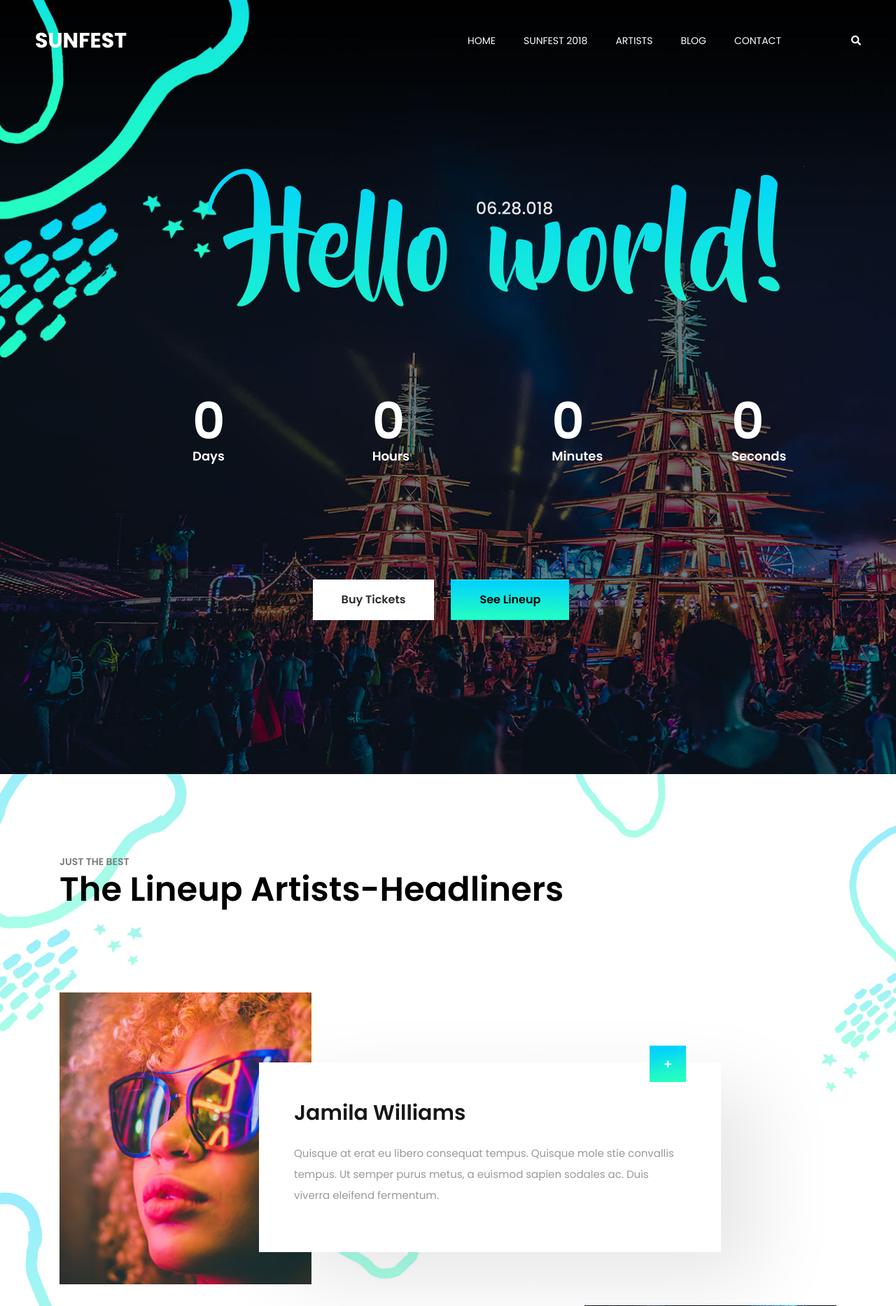
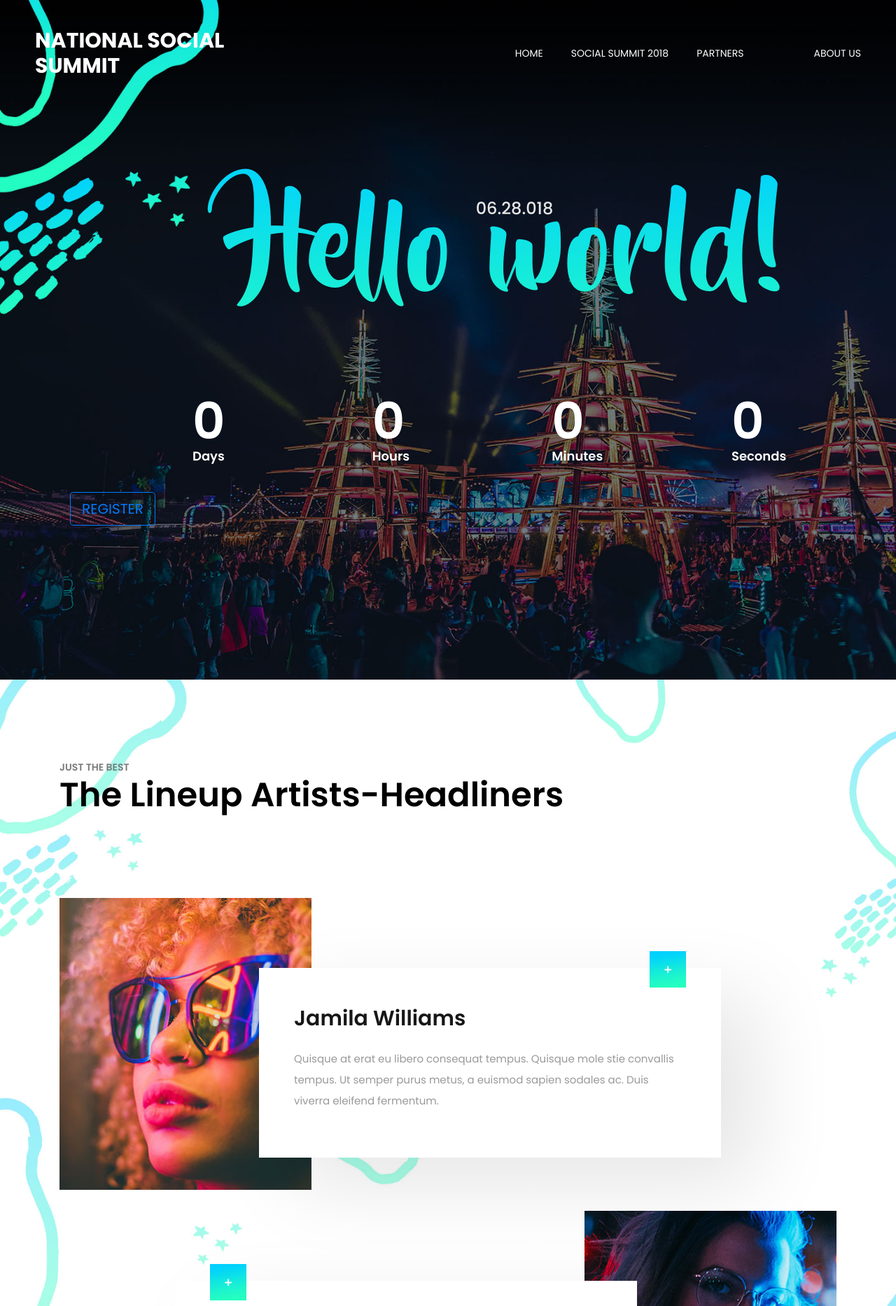
Before and after one commit to SiddharthVarshney/social_summit_19, a PHP site: page / in a window 1280 px wide. Shown: the top 1866 px of the page at 70% size. Run offline with PHP 8.4, Linux system fonts and the light colour scheme.

Commit message:
minor changes

```diff
--- a/index.html
+++ b/index.html
@@ -28,7 +28,7 @@
                 <div class="row align-items-center">
                     <div class="col-10 col-lg-4">
                         <h1 class="site-branding flex">
-                            <a href="#">SUNFEST</a>
+                            <a href="#">NATIONAL SOCIAL SUMMIT</a>
                         </h1>
                     </div>
 
@@ -43,11 +43,10 @@
 
                             <ul>
                                 <li><a href="#">HOME</a></li>
-                                <li><a href="#">SUNFEST 2018</a></li>
-                                <li><a href="#">ARTISTS</a></li>
-                                <li><a href="#">BLOG</a></li>
-                                <li><a href="#">CONTACT</a></li>
-                                <li><a href="#"><i class="fas fa-search"></i></a></li>
+                                <li><a href="#">SOCIAL SUMMIT 2018</a></li>
+                                <li><a href="#">PARTNERS</a></li>
+                                <li><a href="#">ABOUT US</a></li>
+
                             </ul><!-- flex -->
                         </nav><!-- .site-navigation -->
                     </div><!-- .col-12 -->
@@ -92,14 +91,12 @@
                 </div><!-- .col-12 -->
             </div><!-- row -->
 
-            <div class="row">
-                <div class="col-12 ">
-                    <div class="entry-footer">
-                        <a href="#" class="btn">Buy Tickets</a>
-                        <a href="#" class="btn current">See Lineup</a>
-                    </div>
-                </div>
+            <div class="col-12">
+                <button type="button" class="btn btn-outline-primary btn-lg">
+                REGISTER
+            </button>
             </div>
+
         </div><!-- .container -->
     </div><!-- .hero-content -->
 
@@ -463,26 +460,23 @@
 
     <footer class="site-footer">
         <div class="footer-cover-title flex justify-content-center align-items-center">
-            <h2>SUNFEST</h2>
-        </div><!-- .site-footer -->
+            <h2>SOCIAL</h2>
+        </div>
+        <div class="footer-cover-title flex justify-content-center align-items-center">
+                <h2>SUMMIT</h2>
+            </div><!-- .site-footer -->
 
         <div class="footer-content-wrapper">
             <div class="container">
                 <div class="row">
                     <div class="col-12">
                         <div class="entry-title">
-                            <a href="#">SUNFEST</a>
+                            <a href="#">SOCIAL SUMMIT</a>
                         </div><!-- entry-title -->
 
                         <div class="entry-mail">
-                            <a href="#">SAYHELLO@SUNFEST.COM</a>
+                            <a href="#">EMAIL ADDRESS</a>
                         </div><!-- .entry-mail -->
-
-                        <div class="copyright-info">
-                            <!-- Link back to Colorlib can't be removed. Template is licensed under CC BY 3.0. -->
-Copyright &copy;<script>document.write(new Date().getFullYear());</script> All rights reserved | This template is made with <i class="fa fa-heart" aria-hidden="true"></i> by <a href="https://colorlib.com" target="_blank">Colorlib</a>
-<!-- Link back to Colorlib can't be removed. Template is licensed under CC BY 3.0. -->
-                        </div><!-- copyright-info -->
 
                         <div class="footer-social">
                             <ul class="flex justify-content-center align-items-center">
--- a/style.css
+++ b/style.css
@@ -830,13 +830,13 @@ body {
 }
 
 .site-footer .footer-cover-title {
-    min-height: 480px;
+    min-height: 240px;
     width: 100%;
 }
 
 .site-footer .footer-cover-title h2 {
-    font-size: 20vw;
-    font-weight: 700;
+    font-size: 10vw;
+    font-weight: 700
     line-height: 1;
     margin-bottom: 0;
     text-align: center;
@@ -902,6 +902,7 @@ body {
 
 .footer-content-wrapper .footer-social {
     margin-top: 32px;
+    font-size: 54px;
 }
 
 .footer-content-wrapper .footer-social .flex {
```
